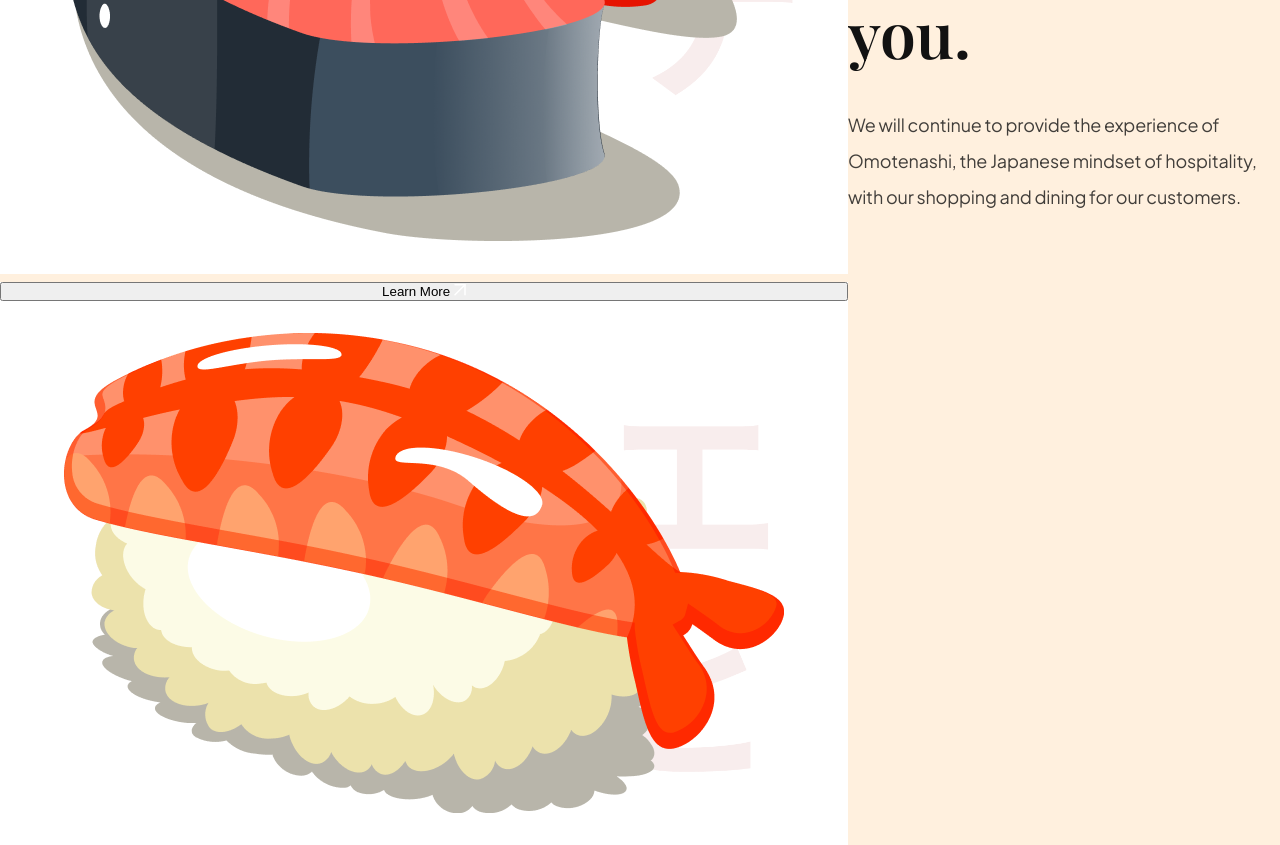
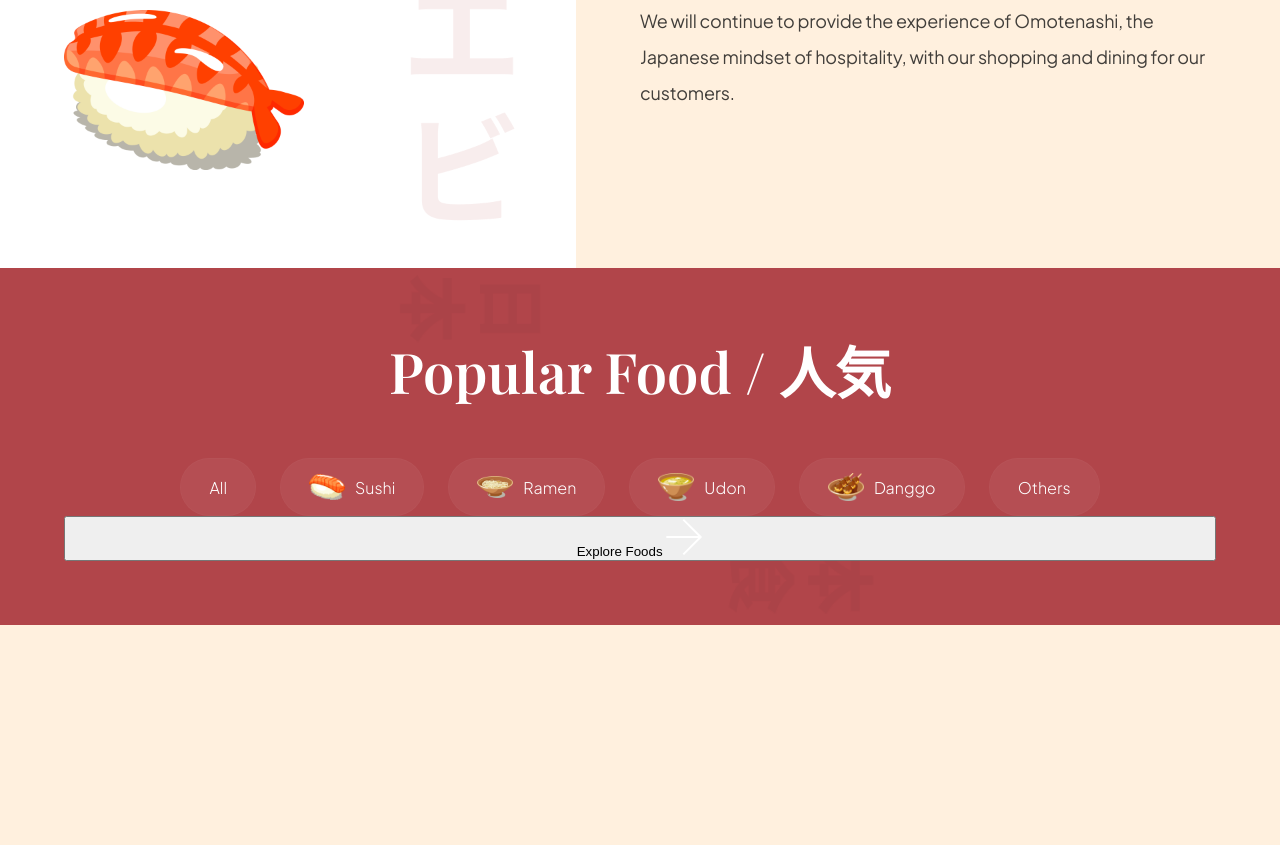
Before and after one commit to iyngraha/web-project, a website built with Vite: page index.html in a window 1280 px wide. Shown: the part 1250-2095 px from the top of the page. After the commit the page ends 1875 px from the top, so only its background shows below. Built offline with nearby package versions, Linux system fonts and the light colour scheme.

Commit message:
initial commit

```diff
--- a/css/sections/about.css
+++ b/css/sections/about.css
@@ -30,9 +30,53 @@
 .about-us__image-sushi3 {
   border-bottom: 8px solid var(--color-creamson);
   background-image: url(../../assets/about_bg1.png);
-
 }
 
 .about-us__image-sushi2 {
   background-image: url(../../assets/about_bg2.png);
 }
+
+.about-us__image-sushi3 img {
+  width: 225px;
+  height: 200px;
+}
+
+.about-us__image-sushi2 img {
+  width: 240px;
+  height: 160px;
+}
+
+.about-us__button {
+  position: absolute;
+  right: 0;
+
+  padding: 12px 32px;
+  min-height: 64px;
+
+  background: var(--secondary-color);
+  border-radius: 32px 0 0 32px;
+  border: 0;
+  outline: 0;
+
+  color: #fff;
+  font-family: var(--plus-jakarta-sans);
+  font-weight: 500;
+  font-size: 18px;
+  line-height: 23px;
+
+  cursor: pointer;
+}
+
+.about-us__button img {
+  object-fit: contain;
+  margin-left: 32px;
+}
+
+.about-us__content {
+  padding: 64px;
+
+  flex: 1;
+  display: flex;
+  justify-content: center;
+  flex-direction: column;
+}
--- a/css/sections/hero.css
+++ b/css/sections/hero.css
@@ -120,7 +120,6 @@
 }
 
 .hero-content__testimonial {
-  /* 32px top-bottom 64px left-right */
   padding: 32px 64px;
 
   display: flex;
--- a/css/sections/popular.css
+++ b/css/sections/popular.css
@@ -0,0 +1,62 @@
+.popular-foods {
+  padding: 64px;
+
+  display: flex;
+  flex-direction: column;
+
+  background-color: var(--primary-color);
+  background-image: url(../../assets/popular_bg.png);
+  background-position: center;
+  background-repeat: no-repeat;
+  background-size: contain;
+
+  overflow: hidden;
+}
+
+.popular-foods__title {
+  font-size: 56px;
+  font-family: var(--playfair-display);
+  font-weight: 600;
+  line-height: 78px;
+  color: #fff;
+  text-align: center;
+}
+
+.popular-foods__filters {
+  margin-top: 48px;
+  max-width: 100%;
+  overflow-x: auto;
+
+  display: flex;
+  justify-content: center;
+  gap: 24px;
+}
+
+.popular-foods__filter-btn {
+  padding: 10px 28px;
+
+  display: flex;
+  flex-direction: row;
+  align-items: center;
+  gap: 10px;
+
+  background: rgba(255, 255, 255, 0.05);
+  border: 1px solid rgba(255, 255, 255, 0.02);
+  border-radius: 46px;
+
+  font-size: 16px;
+  font-weight: 300;
+  line-height: 25px;
+  font-family: var(--plus-jakarta-sans);
+  color: #fff;
+  cursor: pointer;
+}
+
+.popular-foods__filter-btn img {
+  width: 36px;
+  height: 36px;
+  object-fit: contain;
+}
+
+.popular-foods__filter-btn.active {
+}
--- a/index.html
+++ b/index.html
@@ -47,9 +47,9 @@
     <div class="hero-image">
       <img src="assets/sushi-1.png" alt="sushi" />
       <h2>
-        日<br />
-        本<br />
-        食<br />
+        日 <br />
+        本 <br />
+        食 <br />
       </h2>
       <div class="hero-image__overlay"></div>
     </div>
@@ -68,6 +68,7 @@
             <img src="assets/play-circle.svg" alt="play" />
             How to order
           </button>
+        </div>
       </div>
       <div class="hero-content__testimonial">
         <div class="hero-content__customer flex-center">
@@ -98,24 +99,54 @@
       <div class="about-us__image-sushi2">
         <img src="assets/sushi-2.png" alt="sushi" />
       </div>
-
     </div>
 
     <div class="about-us__content">
-      <p class="sushi__subtitle">
-        About Us / 私たちに関しては
-      </p>
+      <p class="sushi__subtitle">About Us / 私たちに関しては</p>
       <h3 class="sushi__title">
         Our mission is to bring true Japanese flavours to you.
       </h3>
       <p class="sushi__description">
-        We will continue to provide the experience of Omotenashi, the Japanese mindset of
-        hospitality, with our shopping and dining for our customers.
+        We will continue to provide the experience of Omotenashi, the Japanese
+        mindset of hospitality, with our shopping and dining for our
+        customers.
       </p>
     </div>
   </section>
 
+  <section class="popular-foods" id="menu">
+    <h2 class="popular-foods__title">Popular Food / 人気</h2>
 
+    <div class="popular-foods__filters sushi__hide-scrollbar">
+      <button class="popular-foods__filter-btn active">All</button>
+      <button class="popular-foods__filter-btn">
+        <img src="assets/sushi-9.png" alt="sushi 9" />
+        Sushi
+      </button>
+      <button class="popular-foods__filter-btn">
+        <img src="assets/sushi-8.png" alt="sushi 8" />
+        Ramen
+      </button>
+      <button class="popular-foods__filter-btn">
+        <img src="assets/sushi-7.png" alt="sushi 7" />
+        Udon
+      </button>
+      <button class="popular-foods__filter-btn">
+        <img src="assets/sushi-6.png" alt="sushi 6" />
+        Danggo
+      </button>
+      <button class="popular-foods__filter-btn">Others</button>
+    </div>
+
+    <div class="popular-foods__catalogue">
+      <!-- javascript -->
+    </div>
+
+    <button class="popular-foods__button">
+      Explore Foods
+      <img src="assets/arrow-right.svg" alt="arrow-right" />
+    </button>
+  </section>
 
   <script src="js/script.js" type="module"></script>
 </body>
```
Also changed, not shown: assets/sushi-9.png (added). Lines whose indentation alone changed are shown as unchanged.
